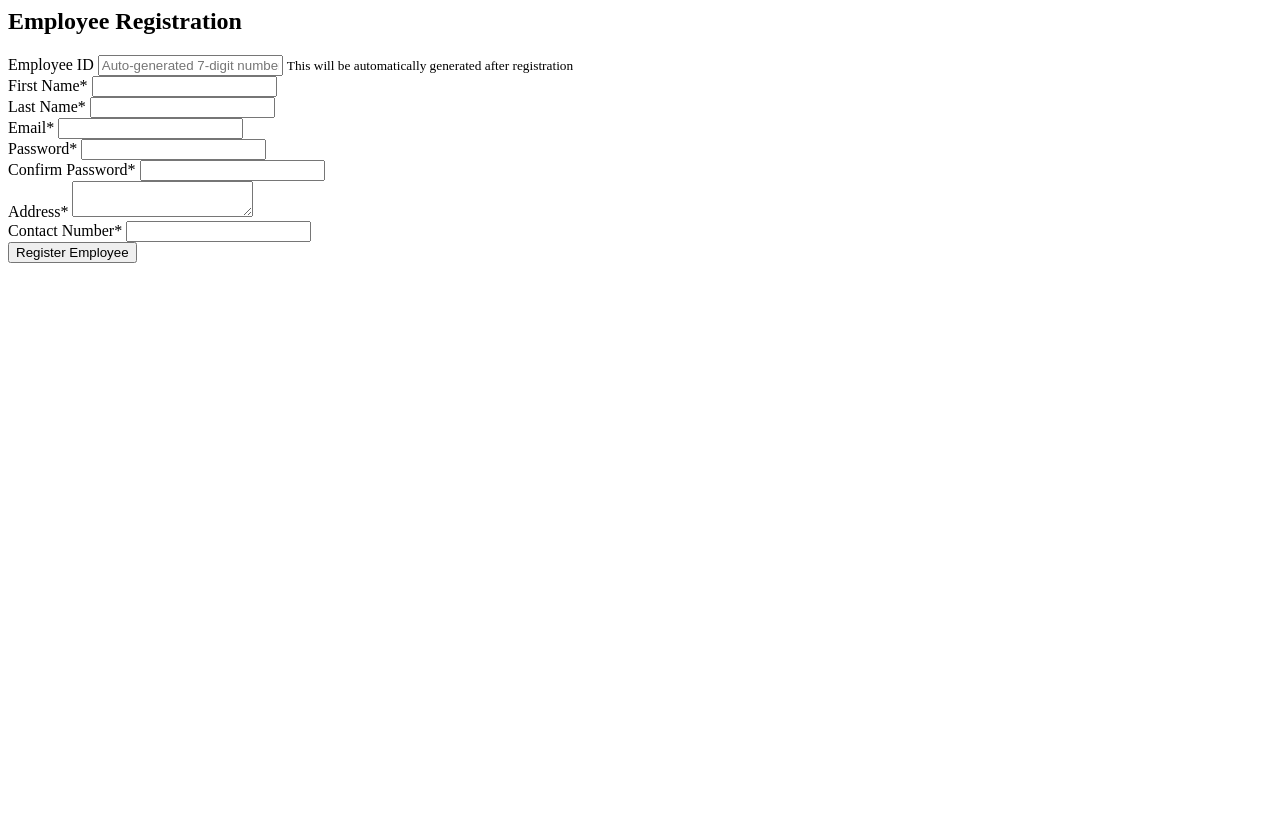
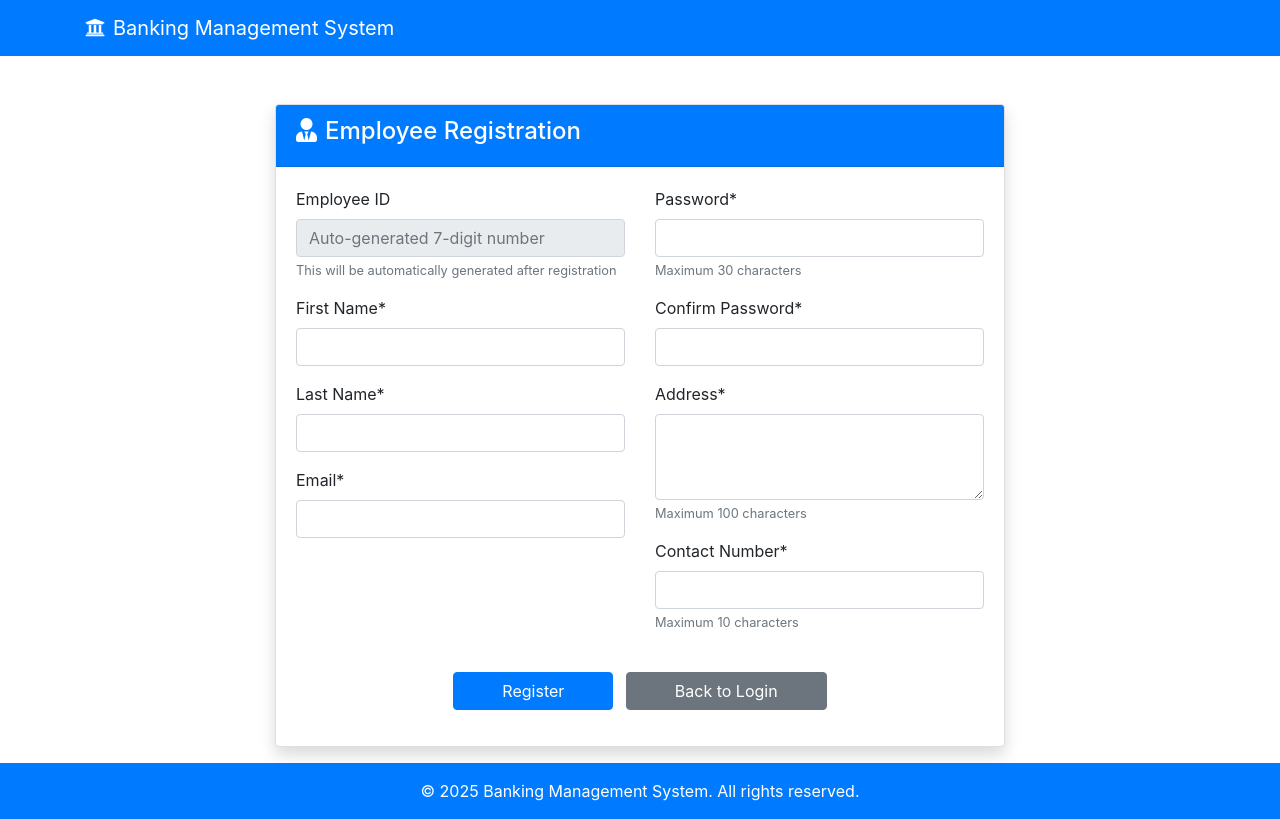
Before and after one commit to smartlywork/Bank-Management-Project, a plain HTML site: page employee-registration.html in a window 1280 px wide. Drawn offline with nearby package versions, Linux system fonts and the light colour scheme.

Commit message:
Update employee-registration.html

```diff
--- a/employee-registration.html
+++ b/employee-registration.html
@@ -1,5 +1,28 @@
-<div id="employee-register" class="form-section bg-light">
-    <h2 class="mb-3">Employee Registration</h2>
+<!DOCTYPE html>
+<html lang="en">
+<head>
+    <meta charset="UTF-8">
+    <meta name="viewport" content="width=device-width, initial-scale=1.0">
+    <title>Banking Management System - Employee Registration</title>
+    <link rel="stylesheet" href="https://stackpath.bootstrapcdn.com/bootstrap/4.5.2/css/bootstrap.min.css">
+    <link rel="stylesheet" href="https://cdnjs.cloudflare.com/ajax/libs/font-awesome/5.15.3/css/all.min.css">
+    <link rel="stylesheet" href="css/styles.css">
+</head>
+<body>
+    <nav class="navbar navbar-expand-lg navbar-dark bg-primary">
+        <div class="container">
+            <a class="navbar-brand" href="#"><i class="fas fa-university mr-2"></i>Banking Management System</a>
+        </div>
+    </nav>
+
+    <div class="container mt-5">
+        <div class="row justify-content-center">
+            <div class="col-md-8">
+                <div class="card shadow">
+                    <div class="card-header bg-primary text-white">
+                        <h4><i class="fas fa-user-tie mr-2"></i>Employee Registration</h4>
+                    </div>
+                    <div class="card-body">
                         <form id="employeeRegistrationForm">
                             <div class="row">
                                 <div class="col-md-6">
@@ -17,33 +40,55 @@
                                         <input type="text" class="form-control" id="lastName" maxlength="50" required>
                                     </div>
                                     <div class="form-group">
-                    <label for="empEmail">Email*</label>
-                    <input type="email" class="form-control" id="empEmail" required>
+                                        <label for="email">Email*</label>
+                                        <input type="email" class="form-control" id="email" required>
                                     </div>
                                 </div>
                                 <div class="col-md-6">
                                     <div class="form-group">
-                    <label for="empPassword">Password*</label>
-                    <input type="password" class="form-control" id="empPassword" maxlength="30" required>
+                                        <label for="password">Password*</label>
+                                        <input type="password" class="form-control" id="password" maxlength="30" required>
+                                        <small class="form-text text-muted">Maximum 30 characters</small>
                                     </div>
                                     <div class="form-group">
                                         <label for="confirmPassword">Confirm Password*</label>
                                         <input type="password" class="form-control" id="confirmPassword" maxlength="30" required>
                                     </div>
                                     <div class="form-group">
-                    <label for="empAddress">Address*</label>
-                    <textarea class="form-control" id="empAddress" rows="2" maxlength="100" required></textarea>
+                                        <label for="address">Address*</label>
+                                        <textarea class="form-control" id="address" rows="3" maxlength="100" required></textarea>
+                                        <small class="form-text text-muted">Maximum 100 characters</small>
                                     </div>
                                     <div class="form-group">
-                    <label for="empContactNumber">Contact Number*</label>
-                    <input type="tel" class="form-control" id="empContactNumber" maxlength="10" required>
+                                        <label for="contactNumber">Contact Number*</label>
+                                        <input type="tel" class="form-control" id="contactNumber" maxlength="10" required>
+                                        <small class="form-text text-muted">Maximum 10 characters</small>
+                                    </div>
+                                </div>
+                            </div>
+                            <div class="form-group text-center mt-4">
+                                <button type="submit" class="btn btn-primary px-5">Register</button>
+                                <a href="index.html" class="btn btn-secondary px-5 ml-2">Back to Login</a>
+                            </div>
+                        </form>
+                    </div>
+                </div>
+                <div id="messageContainer" class="mt-3"></div>
             </div>
         </div>
     </div>
 
-        <div class="form-group mt-4 text-center">
-            <button type="submit" class="btn btn-primary px-5">Register Employee</button>
+    <footer class="footer mt-auto py-3 bg-primary text-white text-center">
+        <div class="container">
+            <span>&copy; 2025 Banking Management System. All rights reserved.</span>
         </div>
-    </form>
-    <div id="employeeMessage" class="mt-3 text-center"></div>
-</div>
+    </footer>
+
+    <script src="https://code.jquery.com/jquery-3.5.1.slim.min.js"></script>
+    <script src="https://cdn.jsdelivr.net/npm/popper.js@1.16.1/dist/umd/popper.min.js"></script>
+    <script src="https://stackpath.bootstrapcdn.com/bootstrap/4.5.2/js/bootstrap.min.js"></script>
+    <script src="js/validation.js"></script>
+    <script src="js/messages.js"></script>
+    <script src="js/main.js"></script>
+</body>
+</html>
```
Lines whose indentation alone changed are shown as unchanged.
